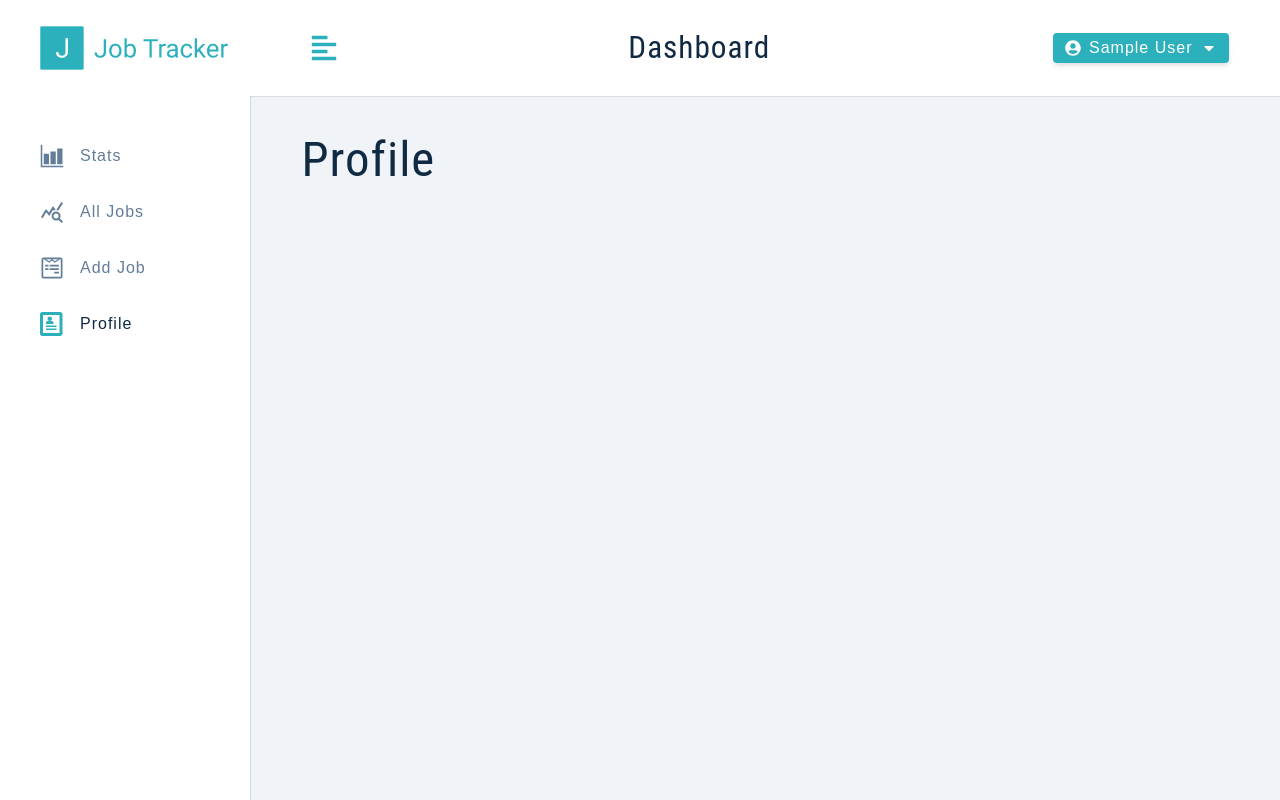
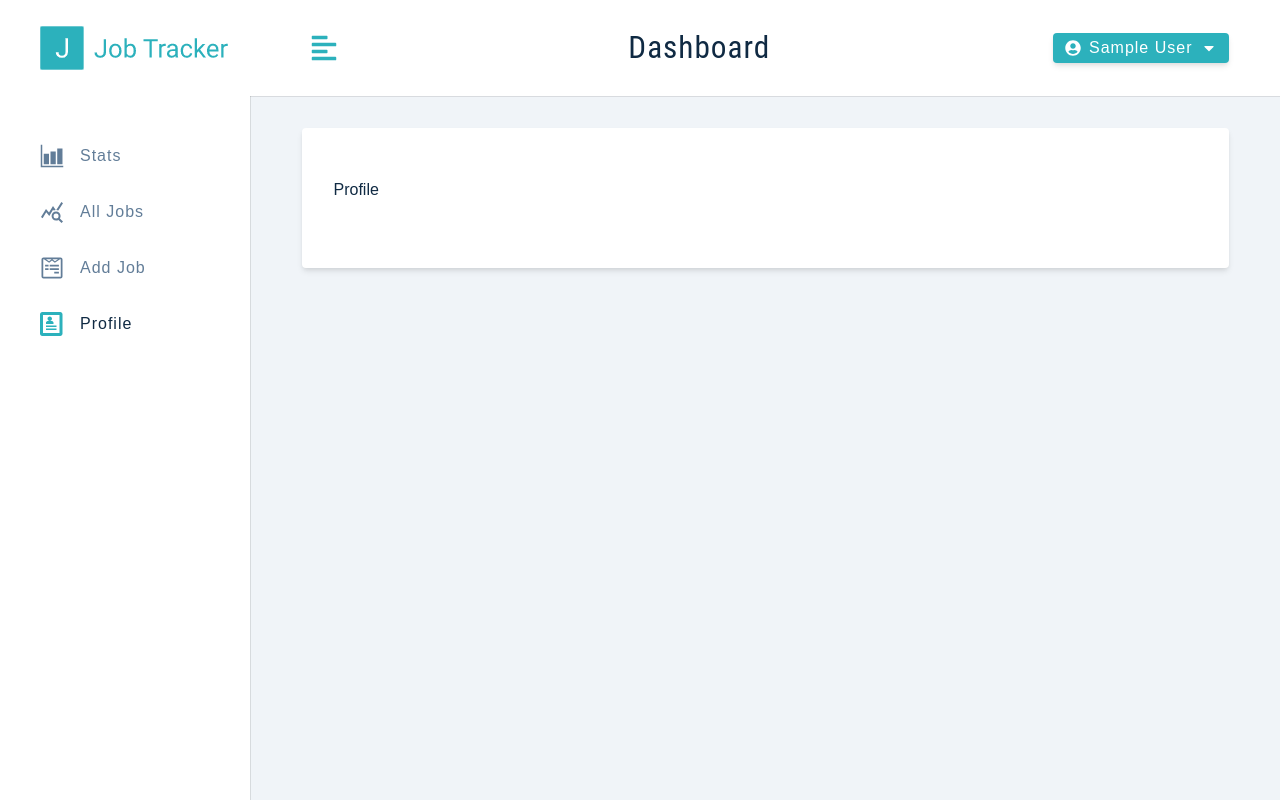
Before and after one commit to DragonSenses/job-tracker, a React (Create React App) app in the folder client/: page /profile in a window 1280 px wide. Built offline with nearby package versions, Linux system fonts and the light colour scheme; sample sign-in values are in the browser's storage.

Commit message:
Update Profile.js

```diff
--- a/client/src/pages/Dashboard/Profile.js
+++ b/client/src/pages/Dashboard/Profile.js
@@ -1,6 +1,8 @@
 import React from 'react';
 import { useState } from 'react';
 import { useAppContext } from '../../context/appContext';
+import { FormRow, Alert } from '../../components';
+import Wrapper from '../../assets/wrappers/DashBoardFormPage.js';
 
 export default function Profile() {
   const { user, showAlert, displayAlert, updateUser, isLoading }=
@@ -12,6 +14,8 @@ export default function Profile() {
     const [location, setLocation] = useState(user?.location);
 
   return (
-    <h1>Profile</h1>
+    <Wrapper>
+      Profile
+    </Wrapper>
   )
 }
```
Also changed, not shown: 1 other file (tests, documents, lock files or other folders).
